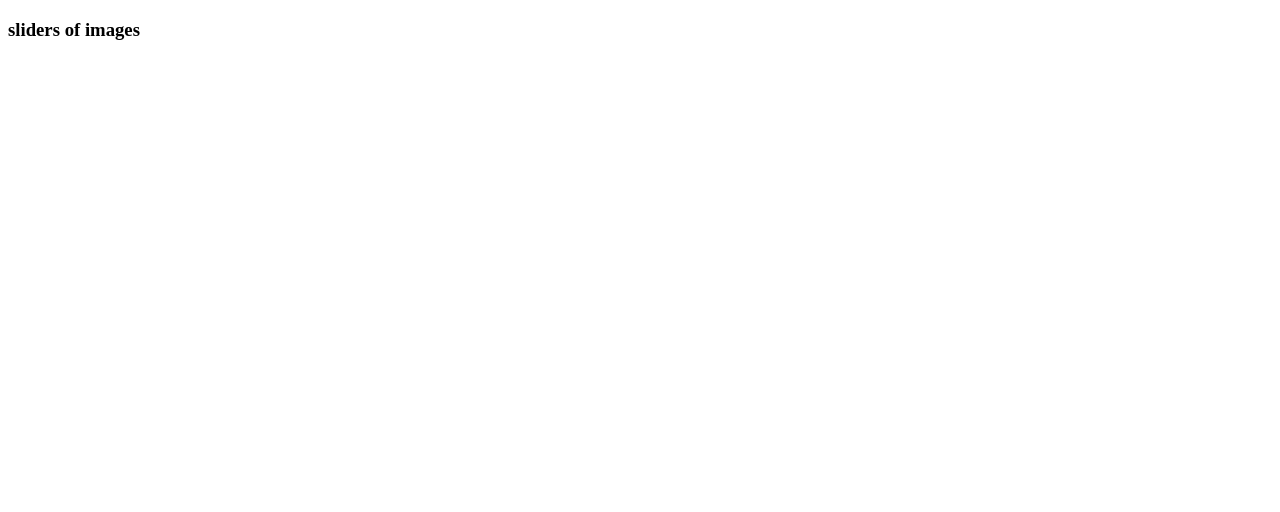
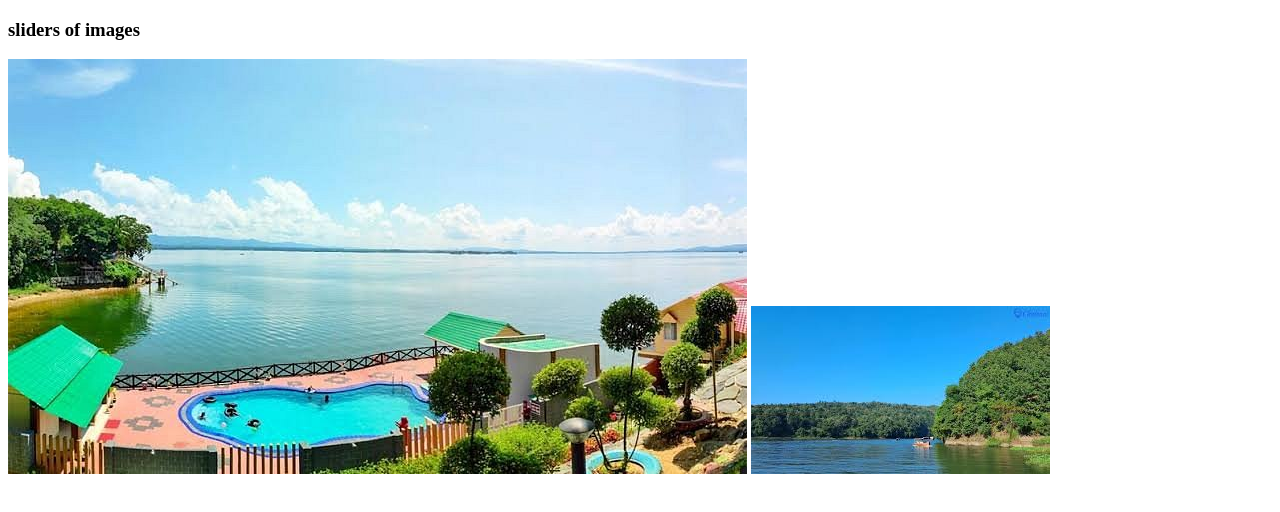
Before and after one commit to Kausarsakib/my-fourth-repo, a plain HTML site: page index.html in a window 1280 px wide. Drawn offline with Linux system fonts and the light colour scheme.

Commit message:
added images

```diff
--- a/index.html
+++ b/index.html
@@ -8,5 +8,7 @@
 </head>
 <body>
     <h3> sliders of images </h3>
+    <img src="images/rangamati.jpg" alt="">
+    <img src="images/kaptai.jpg" alt="">
 </body>
 </html>
```
